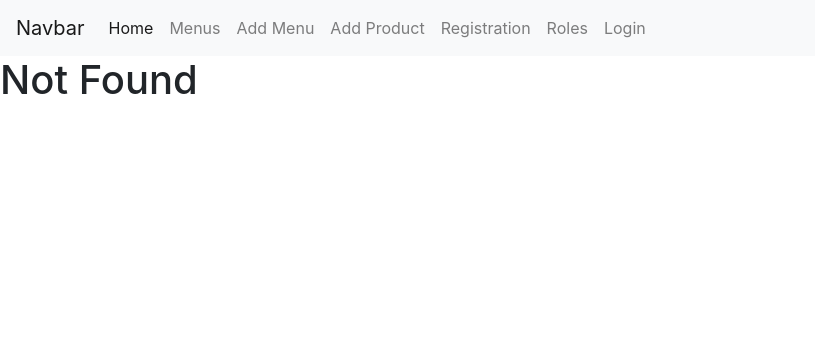
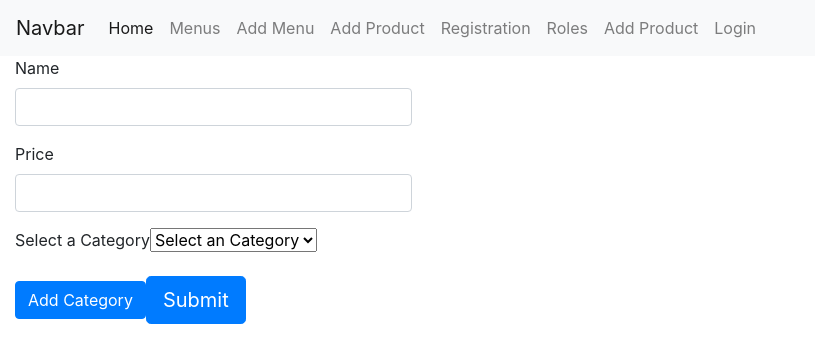
Before and after one commit to iftu06/rm-frontend, a React (Create React App) app: page /addProduct in a window 1280 px wide. Before the commit this address led to /not-found. Shown: the top 362 px of the page, without its empty margins (0-815 px from the left). Built offline with nearby package versions, Linux system fonts and the light colour scheme.

Commit message:
product_commit

```diff
--- a/src/App.js
+++ b/src/App.js
@@ -14,6 +14,7 @@ import FormikContainer from "./formik-element/FormikContainer"
 import Registration from "./auth/Registration";
 import Roles from "./auth/Roles";
 import Modalform from "./auth/Modalform";
+import addProduct from "./auth/addProduct";
 // import Home from "./home/home";
 
 class App extends Component {
@@ -51,6 +52,7 @@ class App extends Component {
                 handleLogout={this.handleLogout} />} />
 
             <Route path="/register" component={Registration} />
+            <Route path="/addProduct" component={addProduct} />
             {/* <Route path="/users" component={UserList} /> */}
             <Route path="/users" component={Users} />
             <Route path="/modal-form" component={Modalform} />
--- a/src/auth/Registration.js
+++ b/src/auth/Registration.js
@@ -110,8 +110,8 @@ const Registration = () => {
             (formik) =>
                 <div className="col-md-4">
                     <CustomModal render={() => <Roles></Roles>}
-                     modalHeader="Add Role" showModal={isModalOpen}
-                     hideModal={hideModal}>
+                        modalHeader="Add Role" showModal={isModalOpen}
+                        hideModal={hideModal}>
 
                     </CustomModal>
                     {!isLoading && <Form>
--- /dev/null
+++ b/src/auth/addProduct.js
@@ -0,0 +1,66 @@
+import React, { useEffect, useState } from 'react';
+import { Formik, Form } from 'formik'
+import * as Yup from 'yup';
+import FormikControl from '../formik-element/FormikControl';
+import CustomModal from '../common/CustomModal';
+import Roles from './Roles';
+import { Button } from 'react-bootstrap';
+
+const addProduct = () => {
+    const initialValues = {
+        name: '', price: ''
+    };
+
+    const [isModalOpen, openModal] = useState(false);
+
+    const hideModal = () => {
+        openModal(false);
+    }
+
+    useEffect(() => {
+
+    }, [])
+
+    const showModal = () => {
+        openModal(true);
+    }
+
+    const dropdownOptions = [
+        { key: "Select an Category", value: '' },
+        { key: "Food", value: 'food' },
+        { key: "Clothes", value: 'clothes' }
+    ];
+
+
+    const validationSchema = Yup.object({
+        'name': Yup.string().required('Name can not be empty'), 'price': Yup.string().required('Price can not be empty'),
+    });
+    return (
+        <>
+
+            <Formik enableReinitialize
+                initialValues={initialValues}
+                validationSchema={validationSchema}>
+                <Form className="col-md-4">
+                    <CustomModal render={() => <Roles></Roles>}
+                        modalHeader="Add Category" showModal={isModalOpen}
+                        hideModal={hideModal}>
+                    </CustomModal>
+
+                    <FormikControl control="input" type="text" name="name" label="Name" />
+                    <FormikControl control="input" type="text" name="price" label="Price" />
+                    <FormikControl control="select" name="selectOption" label="Select a Category" options={dropdownOptions} />
+
+                    <Button variant="primary" onClick={showModal}>Add Category</Button>
+
+                    <button type="submit"
+                        className="btn btn-lg btn-primary" >Submit</button>
+                </Form>
+            </Formik>
+
+
+        </>
+    );
+};
+
+export default addProduct;
--- a/src/common/navbar.jsx
+++ b/src/common/navbar.jsx
@@ -56,6 +56,11 @@ const Navbar = (props) => {
               Roles
             </Link>
           </li>
+          <li className="nav-item">
+            <Link className="nav-link" to="/addProduct">
+              Add Product
+            </Link>
+          </li>
 
           {
             token ?
```
